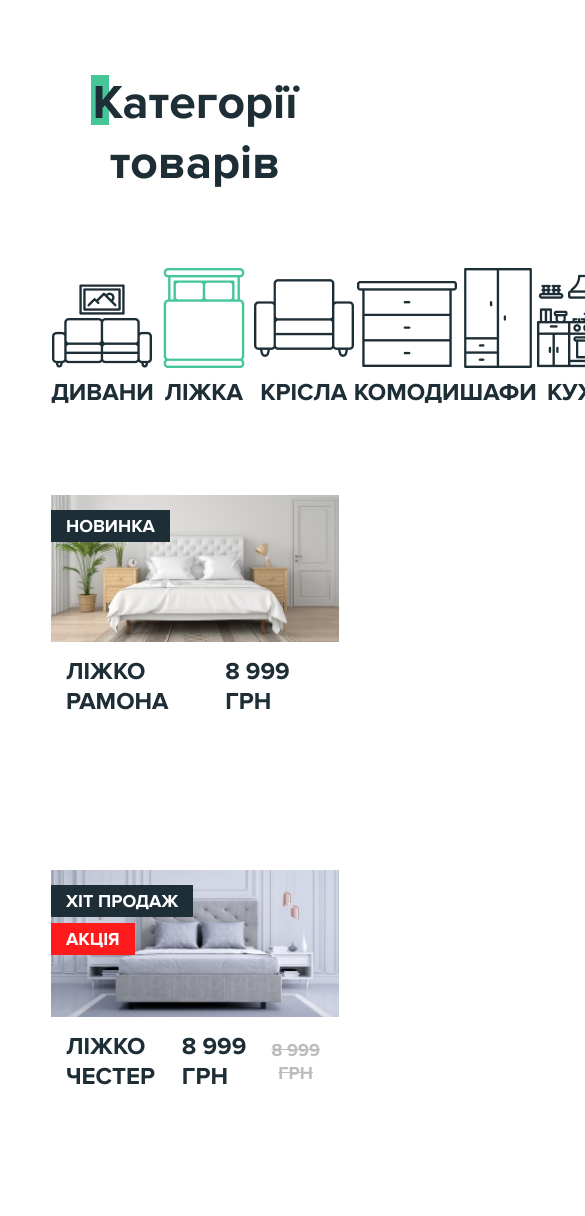
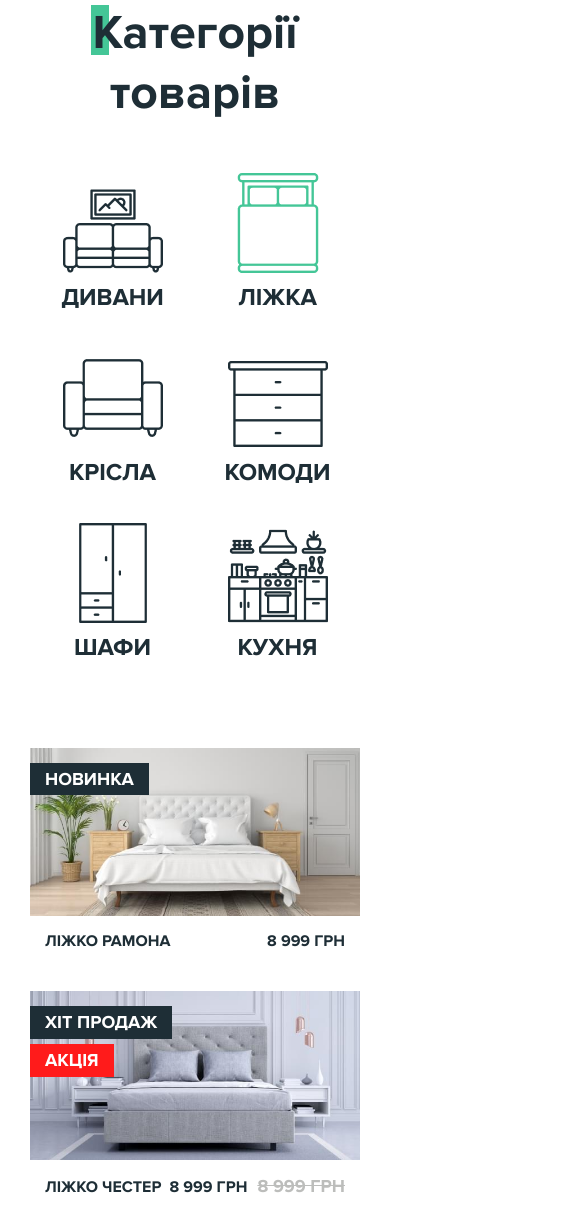
Before and after one commit to Aleks-Tl/furniture, a website: page #src/index.html in a window 390 px wide. Shown: the part 991-2207 px from the top of the page, 585 px wide, since content can reach past the window. Drawn offline with nearby package versions, Linux system fonts and the light colour scheme; files that its build step writes are made by us from their sources; files whose address does not match are found by name.

Commit message:
finished catalog adaptive

```diff
--- a/#src/scss/blocks/_catalog.scss
+++ b/#src/scss/blocks/_catalog.scss
@@ -4,10 +4,13 @@
         margin-top: 75px;
         margin-bottom: 87px;
         display: flex;
+        flex-wrap: wrap;
         justify-content: space-around;
         align-items: flex-end;
     }
     &__tab {
+        width: 150px;
+        margin-bottom: 35px;
         display: flex;
         flex-direction: column;
         justify-content: center;
@@ -32,19 +35,30 @@
     &__items {
         display: flex;
         flex-wrap: wrap;
-        justify-content: space-between;
+        justify-content: center;
         align-items: center;
         .catalog-item {
             position: relative;
             width: 586px;
             height: 300px;
-            margin-bottom: 75px;
+            margin-bottom: 110px;
+            margin-right: 14px;
+
 
             transition: all 0.3s;
             &:hover {
                 cursor: pointer;
                 transform: translateY(-10px);
             }
+            &:hover .catalog-item__wrap {
+                background: $main-color;
+            }
+            &:hover .catalog-item__price,
+                &:hover .catalog-item__name,
+                &:hover .catalog-item__through {
+                    color: white;
+                }
+
             img {
                 width: 100%;
                 height: auto;
@@ -56,17 +70,7 @@
                 align-items: center;
                 cursor: pointer;
                 transition: all 0.5s;
-                &:hover {
-                    background: $main-color;
-                }
-                &:hover .catalog-item__price,
-                &:hover .catalog-item__name,
-                &:hover .catalog-item__through {
-                    color: white;
-                }
-                &:hover .catalog-item  {
-                    transform: scale(1.1);
-                }
+
             }
             &__name, &__price {
                 font-weight: bold;
@@ -74,6 +78,8 @@
                 line-height: 125%;
                 text-transform: uppercase;
                 color: #1E2E36;
+
+                transition: all 0.6s;
             }
             &__prices {
                 display: flex;
--- a/#src/scss/blocks/_media.scss
+++ b/#src/scss/blocks/_media.scss
@@ -92,7 +92,18 @@
                 font-size: 14px;
             }
         }
-
+    }
+    .catalog {
+        &__tabs {
+            margin-bottom: 50px;
+        }
+        &__items {
+            .catalog-item {
+                width: 530px;
+                height: auto;
+                margin-bottom: 20px;
+            }
+        }
     }
 }
 @media (max-width: 1300px) {
@@ -103,7 +114,33 @@
             }
         }
     }
+    .catalog {
+        &__items {
+            .catalog-item {
+                width: 500px;
+                height: auto;
+            }
+        }
+    }
 }
+
+@media (max-width: 1200px) {
+    .catalog {
+        &__items {
+            .catalog-item {
+                width: 450px;
+                height: auto;
+                margin-bottom: 25px;
+                &__name, &__price {
+                    font-size: 20px;
+                }
+            }
+
+        }
+
+    }
+}
+
 @media (max-width: 1100px) {
     .header {
         &__button {
@@ -121,10 +158,17 @@
         }
     }
 }
+@media (max-width: 1052px) {
+    .catalog {
+        &__items {
+            .catalog-item {
+                width: 400px;
+                height: auto;
+            }
+        }
+    }
+}
 
-@media (max-width: 1200px) {
-
-}
 @media (max-width: 992px) {
 
     .promo {
@@ -191,6 +235,34 @@
 
 }
 
+@media (max-width: 952px) {
+    .catalog {
+        &__items {
+            .catalog-item {
+                width: 350px;
+                height: auto;
+                &__name, &__price {
+                    font-size: 17px;
+                }
+            }
+        }
+    }
+}
+@media (max-width: 842px) {
+    .catalog {
+        &__items {
+            .catalog-item {
+                width: 586px;
+                height: auto;
+                margin-right: 0;
+                &__name, &__price {
+                    font-size: 24px;
+                }
+            }
+        }
+    }
+}
+
 @media (max-width: 768px) {
     .header {
         &__top {
@@ -249,4 +321,31 @@
            padding: 10px 20px;
        }
    }
+   .catalog {
+       padding: 30px 30px 0 30px;
+       &__tabs {
+           margin-top: 50px;
+        }
+        &__items {
+            .catalog-item {
+                width: 100%;
+                height: auto;
+                &__name, &__price {
+                    font-size: 20px;
+                }
+            }
+        }
+    }
 }
+
+@media (max-width: 400px) {
+    .catalog {
+        &__items {
+             .catalog-item {
+                 &__name, &__price {
+                     font-size: 16px;
+                }
+            }
+        }
+    }
+}
```
Also changed, not shown: #src/index.html (+0 -1 lines), Furniture/index.html (+0 -1 lines), Furniture/css/style.css, Furniture/css/style.min.css.
